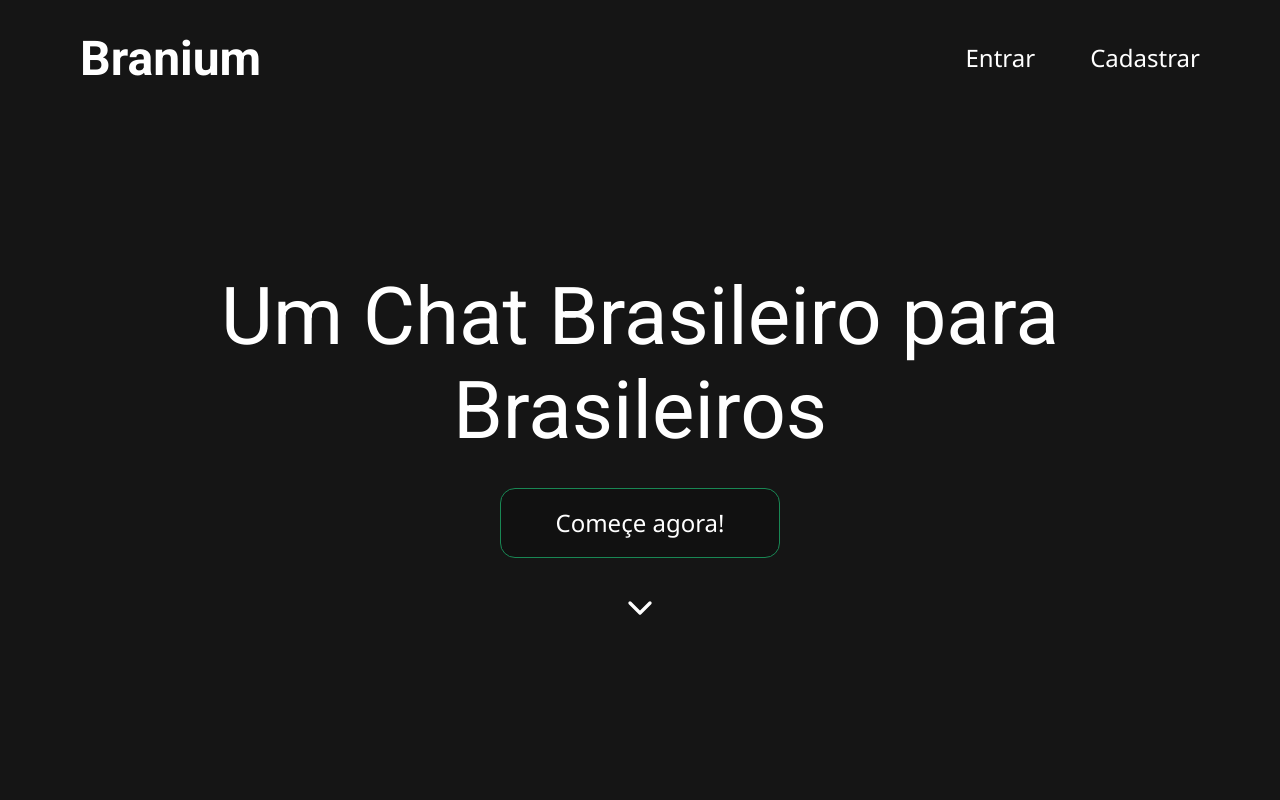
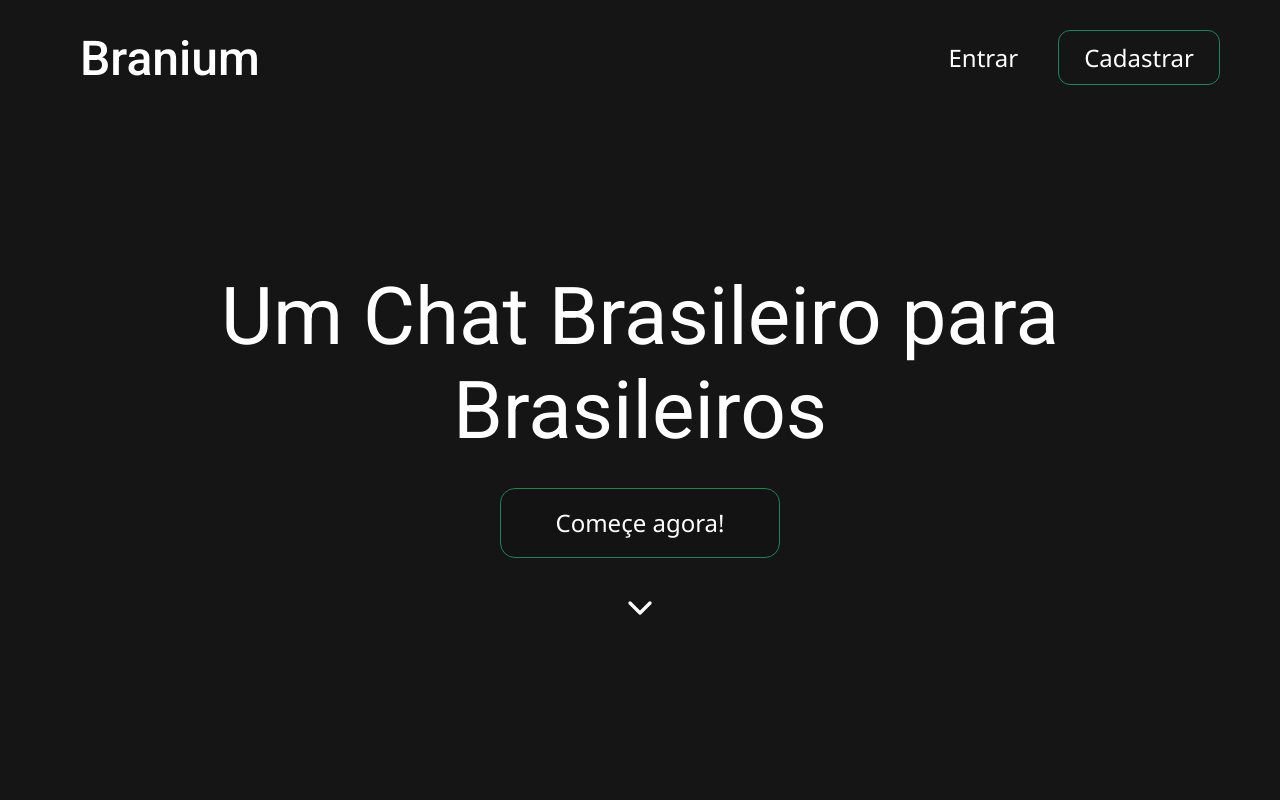
Before and after one commit to jonasdevzero/Branium-Beta, a Next.js app: page / in a window 1280 px wide. Shown: the top 800 px of the page. Built offline with nearby package versions, Linux system fonts and the light colour scheme; no server answers.

Commit message:
improving styles

```diff
--- a/src/components/Header.tsx
+++ b/src/components/Header.tsx
@@ -9,7 +9,7 @@ export default function Header({ links }: { links: boolean }) {
   return (
     <Container>
       <Link href="/" passHref>
-        <Logo>Branium</Logo>
+        <Logo aria-label="Página principal">Branium</Logo>
       </Link>
 
       {links ? (
@@ -19,7 +19,7 @@ export default function Header({ links }: { links: boolean }) {
           </Link>
 
           <Link href="/cadastrar" passHref>
-            <StyledLink>Cadastrar</StyledLink>
+            <StyledLink className="signup">Cadastrar</StyledLink>
           </Link>
         </nav>
       ) : null}
--- a/src/styles/components/Header.ts
+++ b/src/styles/components/Header.ts
@@ -3,7 +3,7 @@ import styled from 'styled-components';
 export const Logo = styled.a`
   font-size: 4.8rem;
   font-family: 'Roboto', sans-serif;
-  font-weight: 700;
+  font-weight: 500;
   margin-left: 2rem;
   cursor: pointer;
 `;
@@ -15,11 +15,14 @@ export const StyledLink = styled.a`
   line-height: 2rem;
   text-decoration: none;
 
-  padding: 0.9rem 2rem;
-  border-radius: 0.3rem;
+  padding: 1rem 2.5rem;
   cursor: pointer;
   transition: opacity 0.2s ease;
 
+  &.signup {
+    border: solid .1rem #198754;
+    border-radius: 1.2rem;
+  }
   & + & {
     margin-left: 1.5rem;
   }
--- a/src/styles/pages/inicio.ts
+++ b/src/styles/pages/inicio.ts
@@ -44,7 +44,7 @@ export const CallToAction = styled.a`
   width: 28rem;
   height: 7rem;
 
-  background-color: #111;
+  background-color: #131313;
   margin-top: 3rem;
   border: thin solid #198754;
   border-radius: 1.5rem;
@@ -223,7 +223,7 @@ export const CallToActionCard = styled.div`
     text-align: center;
   }
   a {
-    background-color: #0a0a0a;
+    background-color: #131313;
   }
 `;
 
```
